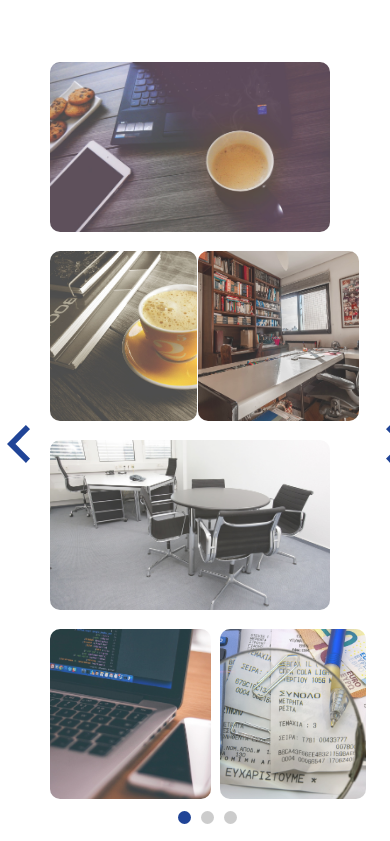
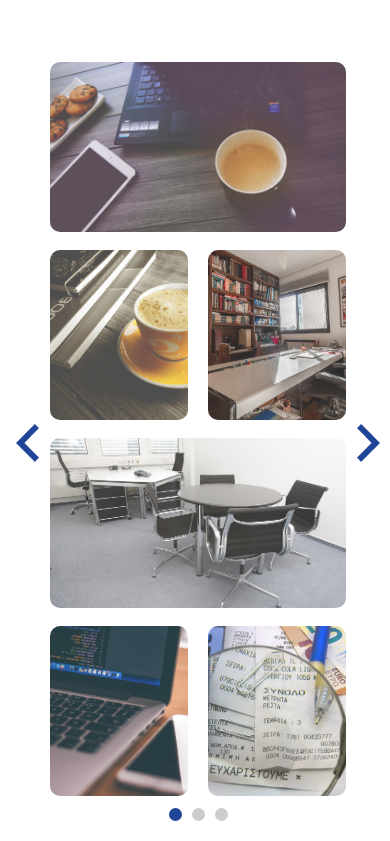
Before and after one commit to A1wol/Uber-Uns-HTML, a plain HTML site: page index.html in a window 390 px wide. Shown: the part 2581-3422 px from the top of the page. Drawn offline with nearby package versions, Linux system fonts and the light colour scheme.

Commit message:
mobile swiper error fix

```diff
--- a/style/_model.scss
+++ b/style/_model.scss
@@ -248,7 +248,7 @@
 
 .swiper {
     width: 81%;
-    margin: 50px !important;
+    margin: 50px auto 0 auto !important;
     padding: 45px 100px 50px 100px !important;
 }
 
@@ -506,19 +506,22 @@
     }
 
     .swiper {
-        margin: 25px 0 0 0 !important;
+        width: 76%;
+        margin: 25px auto 0 auto !important;
         padding: 0 50px 35px 50px !important;
     }
 
     .swiper-slide {
         display: grid;
         grid-template-columns: 1fr 1fr 1fr 1fr;
-        row-gap: 12px !important;
-        gap: 23px;
+        row-gap: 11px !important;
+        gap: 20px;
 
         &__slide-1 {
             grid-column: 1/5;
             grid-row: 1;
+            width: 100%;
+            max-width: 100%;
 
             img {
                 width: 100%;
@@ -528,20 +531,21 @@
         &__slide-2 {
             grid-column: 1/3;
             grid-row: 2;
-
-            img {
-                width: 100%;
-            }
         }
 
         &__slide-3 {
             grid-column: 3/5;
             grid-row: 2;
+            margin-left: 0px;
+            width: 100%;
+            max-width: 100%;
         }
 
         &__slide-4 {
             grid-column: 1/5;
             grid-row: 3;
+            width: 100%;
+            max-width: 100%;
 
             img {
                 width: 100%;
@@ -551,6 +555,8 @@
         &__slide-5 {
             grid-column: 1/3;
             grid-row: 4;
+            width: 100%;
+            max-width: 100%;
         }
 
         &__slide-6 {
@@ -568,7 +574,7 @@
     }
 
     .swiper-button-prev {
-        left: 5px !important;
+        left: 14px !important;
         margin-top: -30px !important;
 
         &::after {
@@ -578,7 +584,7 @@
     }
 
     .swiper-button-next {
-        right: 5px !important;
+        right: 14px !important;
         margin-top: -30px !important;
 
         &::after {
```
Also changed, not shown: style/style.css, 1 other file.
